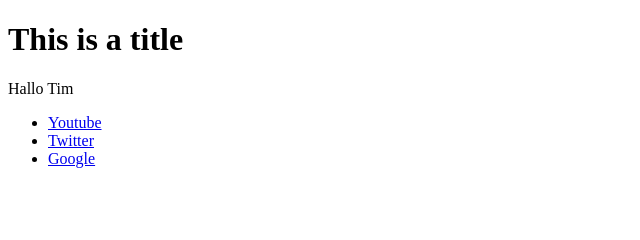
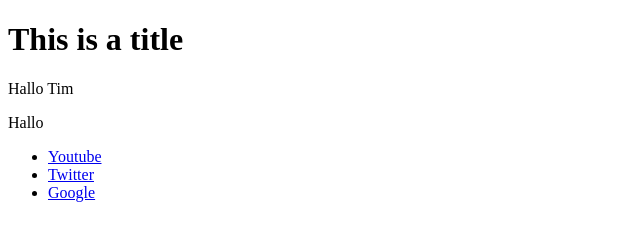
Before and after one commit to Sinmson/VueJs_Playground, a website: page index.html in a window 1280 px wide. Shown: the whole page, without its empty margins (0-640 px from the left). Drawn offline with nearby package versions, Linux system fonts and the light colour scheme.

Commit message:
Added new features into index.html

```diff
--- a/index.html
+++ b/index.html
@@ -9,6 +9,7 @@
       <h1 v-bind:title="message" v-on:click="greet()">{{title}}</h1>
       <p v-if="showHello"> Hallo Niklas </p>
       <p v-else>Hallo Tim</p>
+      <p>Hallo</p>
       <ul>
         <li v-for="link in links"><a v-bind:href="link.url" target="_blank" >{{link.title}}</a></li>
       </ul>
```
